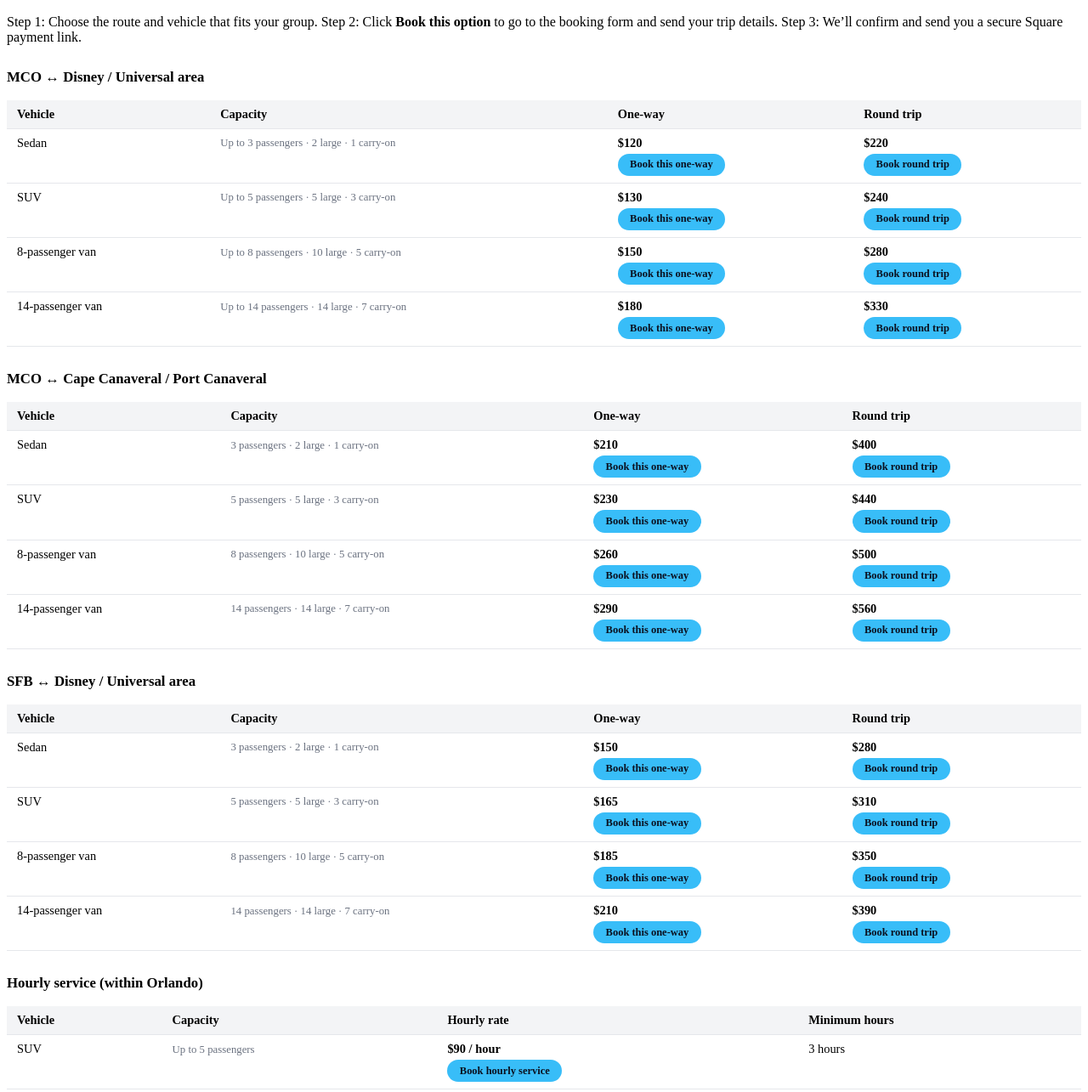
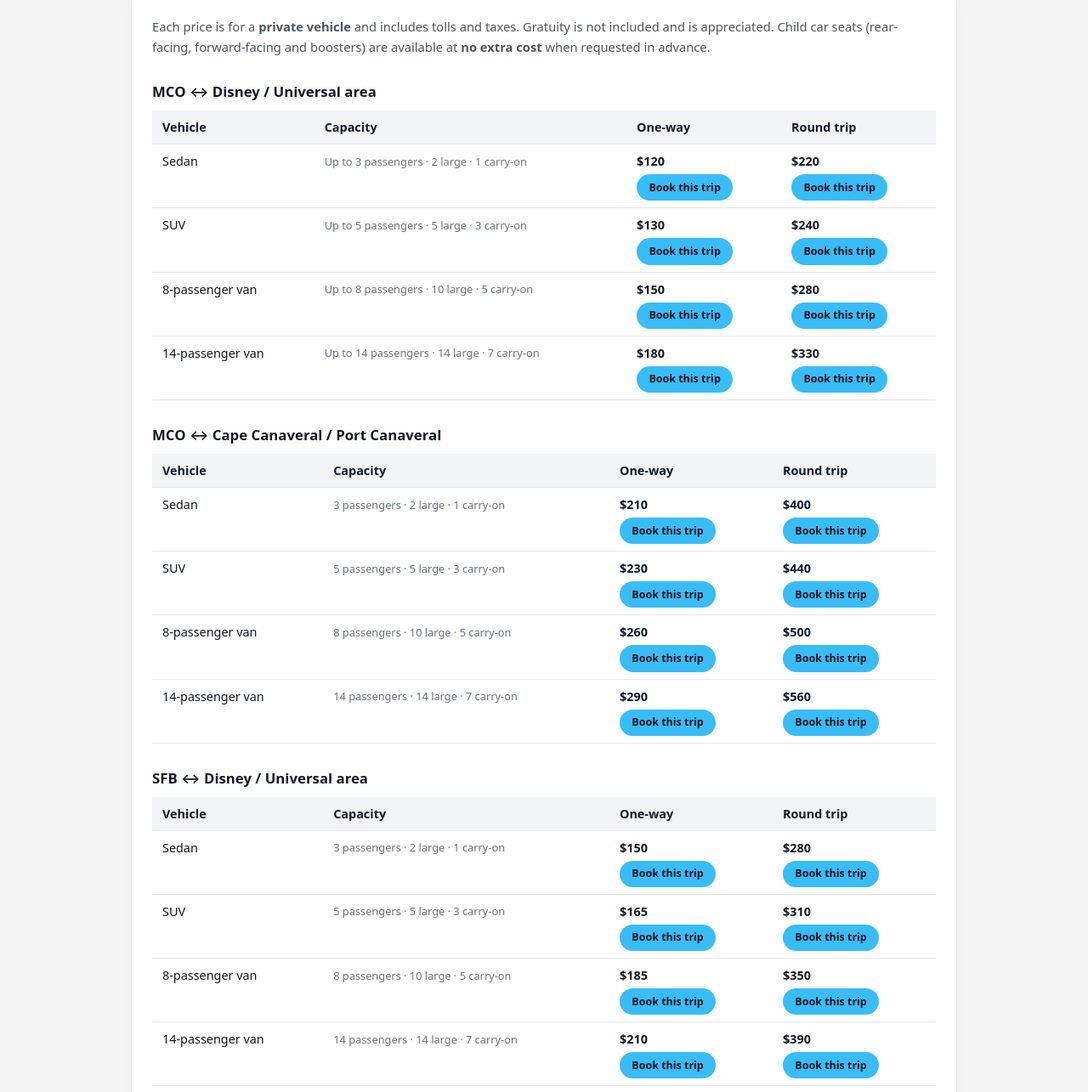
Before and after one commit to Msamaan114/mltorlandotransportation, a plain HTML site: page rates.html in a window 1280 px wide. Shown: the part 401-1686 px from the top of the page at 85% size. Drawn offline with Linux system fonts and the light colour scheme.

Commit message:
Update rates.html

```diff
--- a/rates.html
+++ b/rates.html
@@ -2,96 +2,37 @@
 <html lang="en">
 <head>
   <meta charset="UTF-8" />
-  <title>Rates & Booking | MLT Orlando Transportation</title>
+  <title>Rates &amp; Booking | MLT Orlando Transportation</title>
   <meta name="viewport" content="width=device-width, initial-scale=1" />
   <meta
     name="description"
-    content="Rates for MLT Orlando Transportation including MCO, SFB, Disney and Port Canaveral routes."
+    content="Rates for private transportation in Orlando with MLT Orlando Transportation: airport transfers, theme parks and Port Canaveral."
   />
-  <meta property="og:title" content="Rates & Booking | MLT Orlando Transportation" />
-  <meta property="og:description" content="Check rates by vehicle type and route, then complete the booking form." />
+  <meta property="og:title" content="Rates &amp; Booking | MLT Orlando Transportation" />
+  <meta
+    property="og:description"
+    content="Check rates by vehicle type and route, then book your Orlando transportation with MLT Orlando Transportation."
+  />
   <meta property="og:image" content="https://www.mltorlandotransportation.com/suv-front-main.jpeg" />
   <meta property="og:url" content="https://www.mltorlandotransportation.com/rates.html" />
   <meta property="og:type" content="website" />
   <meta name="twitter:card" content="summary_large_image" />
 
-  <style>
-    /* same CSS as index.html, plus rate-specific classes */
-    /* copy full CSS from index.html and add these if missing: */
-
-    .rates-table {
-      width: 100%;
-      border-collapse: collapse;
-      font-size: 0.9rem;
-      margin-top: 0.5rem;
-    }
-
-    .rates-table th,
-    .rates-table td {
-      padding: 0.5rem 0.75rem;
-      border-bottom: 1px solid #e5e7eb;
-      text-align: left;
-      vertical-align: top;
-    }
-
-    .rates-table th {
-      background: #f3f4f6;
-      font-weight: 600;
-    }
-
-    .rate-price {
-      font-weight: 600;
-      display: block;
-    }
-
-    .rate-capacity {
-      font-size: 0.8rem;
-      color: #6b7280;
-      display: block;
-      margin-top: 0.1rem;
-    }
-
-    .btn-price {
-      margin-top: 0.25rem;
-      display: inline-block;
-      padding: 0.35rem 0.9rem;
-      border-radius: 999px;
-      border: none;
-      background: #38bdf8;
-      color: #0b1120;
-      font-size: 0.78rem;
-      text-decoration: none;
-      font-weight: 600;
-      white-space: nowrap;
-    }
-
-    .btn-price:hover {
-      opacity: 0.9;
-    }
-
-    .rates-subheading {
-      margin-top: 1.75rem;
-      font-size: 1.05rem;
-      font-weight: 600;
-    }
-
-    .rates-note {
-      margin-top: 0.75rem;
-      font-size: 0.85rem;
-      color: #6b7280;
-    }
-  </style>
+  <!-- Shared styles -->
+  <link rel="stylesheet" href="styles.css" />
 </head>
 <body>
-  <!-- Top bar -->
+  <!-- Top contact bar -->
   <div class="top-bar">
     <div class="top-bar-inner">
       <span>Private Orlando transportation from MCO &amp; SFB to Disney, Universal &amp; Cape Canaveral.</span>
+
       <div class="top-bar-right">
         <span>
           Call: <a href="tel:14073690643">407-369-0643</a> ·
           Email: <a href="mailto:mltorlando@yahoo.com">mltorlando@yahoo.com</a>
         </span>
+
         <div class="social-top">
           <a href="https://facebook.com/" target="_blank" rel="noopener">
             <img src="facebook-icon.jpeg" alt="Facebook" />
@@ -107,6 +48,7 @@
     </div>
   </div>
 
+  <!-- Header / nav -->
   <header>
     <div class="nav">
       <div class="logo">MLT Orlando Transportation</div>
@@ -127,16 +69,23 @@
 
   <main>
     <section id="rates">
-      <a href="index.html" class="btn-secondary" style="text-decoration:none; display:inline-block; margin-bottom:1.5rem;">← Back to Home</a>
+      <a href="index.html" class="btn-secondary" style="text-decoration:none; display:inline-block; margin-bottom:1.5rem;">
+        ← Back to Home
+      </a>
 
       <h2>Rates &amp; Booking</h2>
       <p class="section-intro">
-        Step 1: Choose the route and vehicle that fits your group.
-        Step 2: Click <strong>Book this option</strong> to go to the booking form and send your trip details.
-        Step 3: We’ll confirm and send you a secure Square payment link.
+        Choose your route and vehicle type below. Then click <strong>Book this trip</strong> to go to the booking
+        form and send us your trip details. After we confirm, you’ll receive a Square payment link for your ride.
       </p>
 
       <div class="card">
+        <p class="hero-note" style="margin-bottom:1rem;">
+          Each price is for a <strong>private vehicle</strong> and includes tolls and taxes. Gratuity is not included
+          and is appreciated. Child car seats (rear-facing, forward-facing and boosters) are available at
+          <strong>no extra cost</strong> when requested in advance.
+        </p>
+
         <!-- MCO ↔ Disney / Universal -->
         <h3 class="rates-subheading">MCO ↔ Disney / Universal area</h3>
         <table class="rates-table">
@@ -151,65 +100,73 @@
           <tbody>
             <tr>
               <td>Sedan</td>
-              <td><span class="rate-capacity">Up to 3 passengers · 2 large · 1 carry-on</span></td>
+              <td>
+                <span class="rate-capacity">Up to 3 passengers · 2 large · 1 carry-on</span>
+              </td>
               <td>
                 <span class="rate-price">$120</span>
-                <a class="btn-price" href="booking.html" target="_self">
-                  Book this one-way
+                <a class="btn-price" href="booking.html">
+                  Book this trip
                 </a>
               </td>
               <td>
                 <span class="rate-price">$220</span>
-                <a class="btn-price" href="booking.html" target="_self">
-                  Book round trip
+                <a class="btn-price" href="booking.html">
+                  Book this trip
                 </a>
               </td>
             </tr>
             <tr>
               <td>SUV</td>
-              <td><span class="rate-capacity">Up to 5 passengers · 5 large · 3 carry-on</span></td>
+              <td>
+                <span class="rate-capacity">Up to 5 passengers · 5 large · 3 carry-on</span>
+              </td>
               <td>
                 <span class="rate-price">$130</span>
-                <a class="btn-price" href="booking.html" target="_self">
-                  Book this one-way
+                <a class="btn-price" href="booking.html">
+                  Book this trip
                 </a>
               </td>
               <td>
                 <span class="rate-price">$240</span>
-                <a class="btn-price" href="booking.html" target="_self">
-                  Book round trip
+                <a class="btn-price" href="booking.html">
+                  Book this trip
                 </a>
               </td>
             </tr>
             <tr>
               <td>8-passenger van</td>
-              <td><span class="rate-capacity">Up to 8 passengers · 10 large · 5 carry-on</span></td>
+              <td>
+                <span class="rate-capacity">Up to 8 passengers · 10 large · 5 carry-on</span>
+              </td>
               <td>
                 <span class="rate-price">$150</span>
-                <a class="btn-price" href="booking.html" target="_self">
-                  Book this one-way
+                <a class="btn-price" href="booking.html">
+                  Book this trip
                 </a>
               </td>
               <td>
                 <span class="rate-price">$280</span>
-                <a class="btn-price" href="booking.html" target="_self">
-                  Book round trip
+                <a class="btn-price" href="booking.html">
+                  Book this trip
                 </a>
               </td>
             </tr>
             <tr>
               <td>14-passenger van</td>
-              <td><span class="rate-capacity">Up to 14 passengers · 14 large · 7 carry-on</span></td>
+              <td>
+                <span class="rate-capacity">Up to 14 passengers · 14 large · 7 carry-on</span>
+              </td>
               <td>
                 <span class="rate-price">$180</span>
-                <a class="btn-price" href="booking.html" target="_self">
-                  Book this one-way
+                <a class="btn-price" href="booking.html">
+                  Book this trip
                 </a>
               </td>
               <td>
                 <span class="rate-price">$330</span>
-                <a class="btn-price" href="booking.html" target="_self">
-                  Book round trip
+                <a class="btn-price" href="booking.html">
+                  Book this trip
                 </a>
               </td>
             </tr>
@@ -234,13 +191,13 @@
               <td>
                 <span class="rate-price">$210</span>
                 <a class="btn-price" href="booking.html">
-                  Book this one-way
+                  Book this trip
                 </a>
               </td>
               <td>
                 <span class="rate-price">$400</span>
                 <a class="btn-price" href="booking.html">
-                  Book round trip
+                  Book this trip
                 </a>
               </td>
             </tr>
@@ -250,13 +207,13 @@
               <td>
                 <span class="rate-price">$230</span>
                 <a class="btn-price" href="booking.html">
-                  Book this one-way
+                  Book this trip
                 </a>
               </td>
               <td>
                 <span class="rate-price">$440</span>
                 <a class="btn-price" href="booking.html">
-                  Book round trip
+                  Book this trip
                 </a>
               </td>
             </tr>
@@ -266,13 +223,13 @@
               <td>
                 <span class="rate-price">$260</span>
                 <a class="btn-price" href="booking.html">
-                  Book this one-way
+                  Book this trip
                 </a>
               </td>
               <td>
                 <span class="rate-price">$500</span>
                 <a class="btn-price" href="booking.html">
-                  Book round trip
+                  Book this trip
                 </a>
               </td>
             </tr>
@@ -282,13 +239,13 @@
               <td>
                 <span class="rate-price">$290</span>
                 <a class="btn-price" href="booking.html">
-                  Book this one-way
+                  Book this trip
                 </a>
               </td>
               <td>
                 <span class="rate-price">$560</span>
                 <a class="btn-price" href="booking.html">
-                  Book round trip
+                  Book this trip
                 </a>
               </td>
             </tr>
@@ -313,13 +270,13 @@
               <td>
                 <span class="rate-price">$150</span>
                 <a class="btn-price" href="booking.html">
-                  Book this one-way
+                  Book this trip
                 </a>
               </td>
               <td>
                 <span class="rate-price">$280</span>
                 <a class="btn-price" href="booking.html">
-                  Book round trip
+                  Book this trip
                 </a>
               </td>
             </tr>
@@ -329,13 +286,13 @@
               <td>
                 <span class="rate-price">$165</span>
                 <a class="btn-price" href="booking.html">
-                  Book this one-way
+                  Book this trip
                 </a>
               </td>
               <td>
                 <span class="rate-price">$310</span>
                 <a class="btn-price" href="booking.html">
-                  Book round trip
+                  Book this trip
                 </a>
               </td>
             </tr>
@@ -345,13 +302,13 @@
               <td>
                 <span class="rate-price">$185</span>
                 <a class="btn-price" href="booking.html">
-                  Book this one-way
+                  Book this trip
                 </a>
               </td>
               <td>
                 <span class="rate-price">$350</span>
                 <a class="btn-price" href="booking.html">
-                  Book round trip
+                  Book this trip
                 </a>
               </td>
             </tr>
@@ -361,13 +318,13 @@
               <td>
                 <span class="rate-price">$210</span>
                 <a class="btn-price" href="booking.html">
-                  Book this one-way
+                  Book this trip
                 </a>
               </td>
               <td>
                 <span class="rate-price">$390</span>
                 <a class="btn-price" href="booking.html">
-                  Book round trip
+                  Book this trip
                 </a>
               </td>
             </tr>
@@ -401,10 +358,16 @@
         </table>
 
         <p class="rates-note">
-          • Prices above are examples – adjust each amount to your exact pricing if needed.<br />
-          • In the booking form, guests can mention which route and price they selected.<br />
-          • After you review, you can send them the correct Square payment link for that option.
+          • Prices above are examples – adjust them any time as your rates change.<br />
+          • When guests click <strong>Book this trip</strong>, they go to the booking form and should enter the
+            same route, vehicle type and price they selected here.<br />
+          • After you confirm the ride, send them the correct Square payment link for that option.
         </p>
+      </div>
+
+      <div class="link-row" style="margin-top:1.5rem;">
+        <a class="link-pill" href="booking.html">Go to booking form →</a>
+        <a class="link-pill" href="cancellation.html">View cancellation policy →</a>
       </div>
     </section>
   </main>
@@ -421,6 +384,7 @@
         <img src="instagram-icon.jpeg" alt="Instagram" />
       </a>
     </div>
+
     © <span id="year"></span> MLT Orlando Transportation. All rights reserved.
   </footer>
 
```
